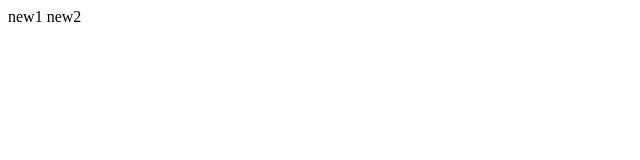
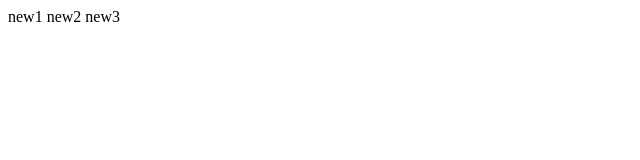
Before and after one commit to jadegitgit/part7.demo, a plain HTML site: page WebContent/index.html in a window 1280 px wide. Shown: the full height of the page, 0-640 px from the left. Drawn offline with Linux system fonts and the light colour scheme.

```diff
--- a/WebContent/index.html
+++ b/WebContent/index.html
@@ -7,5 +7,6 @@
 <body>
 new1
 new2
+new3
 </body>
 </html>
```
